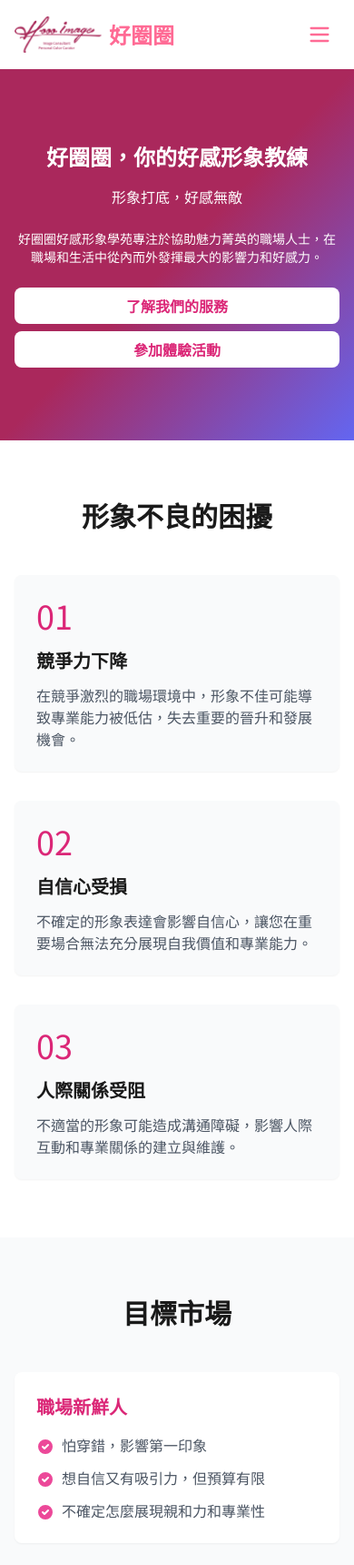
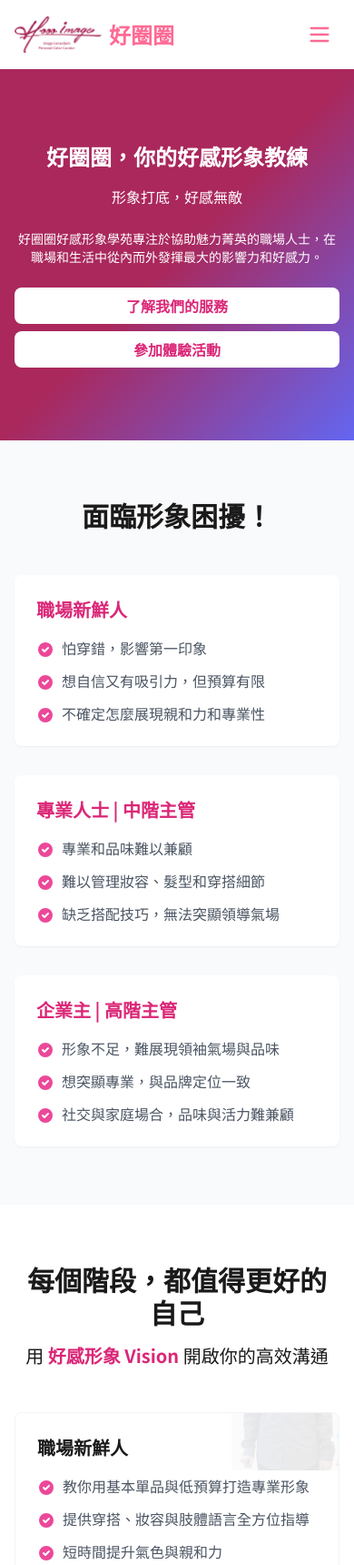
Before and after one commit to chunget/chunget.github.io, an Astro site: page / in a window 390 px wide. Shown: the top 1720 px of the page at 91% size. Built offline with nearby package versions, Linux system fonts and the light colour scheme; Astro itself is replaced by a stand-in of ours.

Commit message:
更新網站內容

```diff
--- a/src/pages/index.astro
+++ b/src/pages/index.astro
@@ -18,32 +18,11 @@
 		</div>
 	</section>
 
-	<section class="py-16 bg-white">
-		<div class="container mx-auto px-4">
-			<h2 class="text-3xl font-bold text-center mb-12">形象不良的困擾</h2>
-			<div class="grid grid-cols-1 md:grid-cols-3 gap-8">
-				<div class="bg-gray-50 p-6 rounded-lg shadow-sm hover:shadow-md transition-shadow">
-					<div class="text-pink-600 text-4xl mb-4">01</div>
-					<h3 class="text-xl font-semibold mb-3">競爭力下降</h3>
-					<p class="text-gray-600">在競爭激烈的職場環境中，形象不佳可能導致專業能力被低估，失去重要的晉升和發展機會。</p>
-				</div>
-				<div class="bg-gray-50 p-6 rounded-lg shadow-sm hover:shadow-md transition-shadow">
-					<div class="text-pink-600 text-4xl mb-4">02</div>
-					<h3 class="text-xl font-semibold mb-3">自信心受損</h3>
-					<p class="text-gray-600">不確定的形象表達會影響自信心，讓您在重要場合無法充分展現自我價值和專業能力。</p>
-				</div>
-				<div class="bg-gray-50 p-6 rounded-lg shadow-sm hover:shadow-md transition-shadow">
-					<div class="text-pink-600 text-4xl mb-4">03</div>
-					<h3 class="text-xl font-semibold mb-3">人際關係受阻</h3>
-					<p class="text-gray-600">不適當的形象可能造成溝通障礙，影響人際互動和專業關係的建立與維護。</p>
-				</div>
-			</div>
-		</div>
-	</section>
+
 
 	<section class="py-16 bg-gray-50">
 		<div class="container mx-auto px-4">
-			<h2 class="text-3xl font-bold text-center mb-12">目標市場</h2>
+			<h2 class="text-3xl font-bold text-center mb-12">面臨形象困擾！</h2>
 			<div class="grid grid-cols-1 md:grid-cols-3 gap-8">
 				<div class="bg-white p-6 rounded-lg shadow-sm hover:shadow-md transition-shadow">
 					<h3 class="text-xl font-semibold mb-4 text-pink-600">職場新鮮人</h3>
@@ -120,7 +99,7 @@
 
 	<section class="py-16 bg-white">
 		<div class="container mx-auto px-4">
-			<h2 class="text-3xl font-bold text-center mb-4">解決方法</h2>
+			<h2 class="text-3xl font-bold text-center mb-4">每個階段，都值得更好的自己</h2>
 			<p class="text-center text-xl mb-12 max-w-3xl mx-auto">用 <span class="text-pink-600 font-semibold">好感形象 Vision</span> 開啟你的高效溝通</p>
 
 			<div class="grid grid-cols-1 md:grid-cols-2 lg:grid-cols-3 gap-8">
--- /dev/null
+++ b/src/pages/index_v2.astro
@@ -0,0 +1,21 @@
+---
+import Layout from '../layouts/Layout.astro';
+---
+
+<Layout title="好圈圈好感形象學苑 - 形象打底，好感無敵">
+
+	<section class="relative w-full min-h-[400px] flex items-center justify-center">
+  <img src="/images/index_banner.jpg" alt="Hooo品牌形象顧問主視覺" class="w-full h-[400px] sm:h-[480px] md:h-[540px] object-cover object-center rounded-b-xl shadow-lg" style="max-height:540px;" />
+  <div class="absolute inset-0 bg-gradient-to-b from-black/20 via-black/10 to-transparent rounded-b-xl"></div>
+</section>
+
+<!-- 核心理念區塊 -->
+<section class="py-10 bg-white">
+  <div class="container mx-auto px-4 max-w-2xl text-center">
+    <h2 class="text-xl md:text-2xl font-bold text-[#800020] mb-4 tracking-wide">核心理念</h2>
+    <p class="text-gray-800 text-lg md:text-xl mb-6">透過專業的形象管理，幫助客戶提升自信與好感力，讓他們在人生每一個重要時刻都能展現最好的自己。</p>
+    <a href="/services" class="inline-block bg-[#800020] text-white font-semibold px-8 py-3 rounded-full shadow hover:bg-pink-700 transition-colors text-lg">探索我們的服務</a>
+  </div>
+</section>
+
+</Layout>
```
Also changed, not shown: 12 other files.
